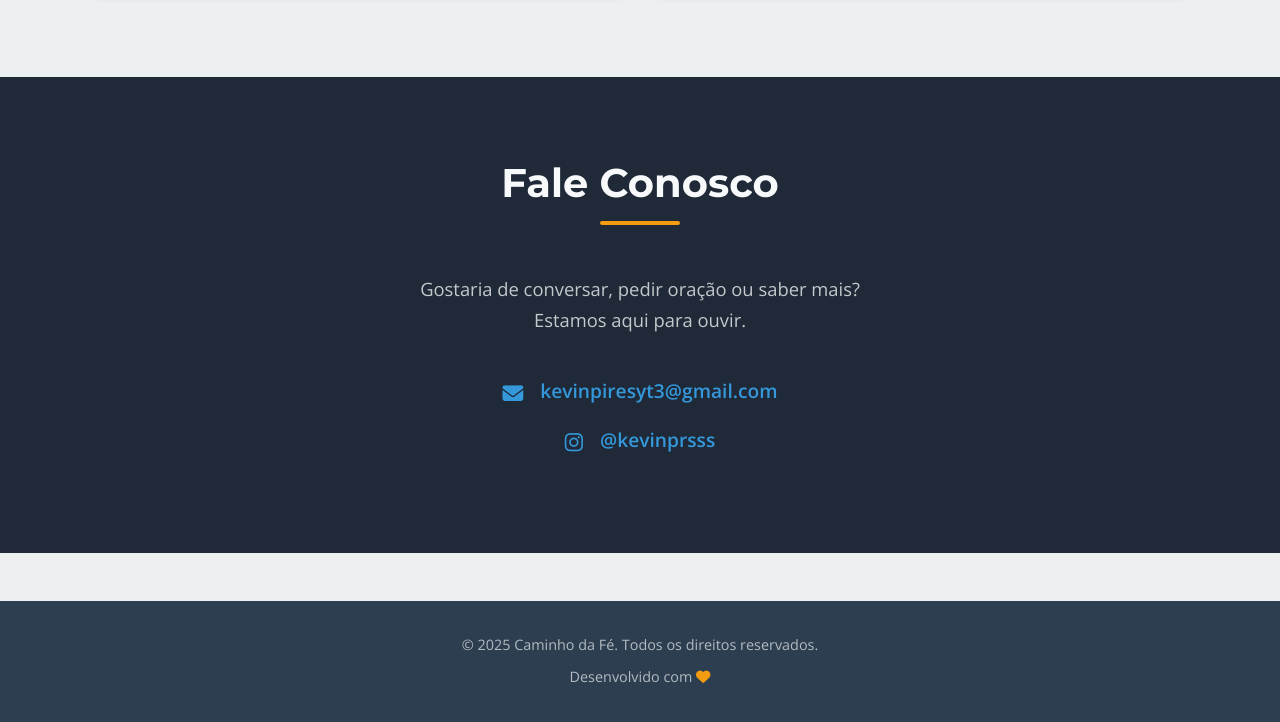
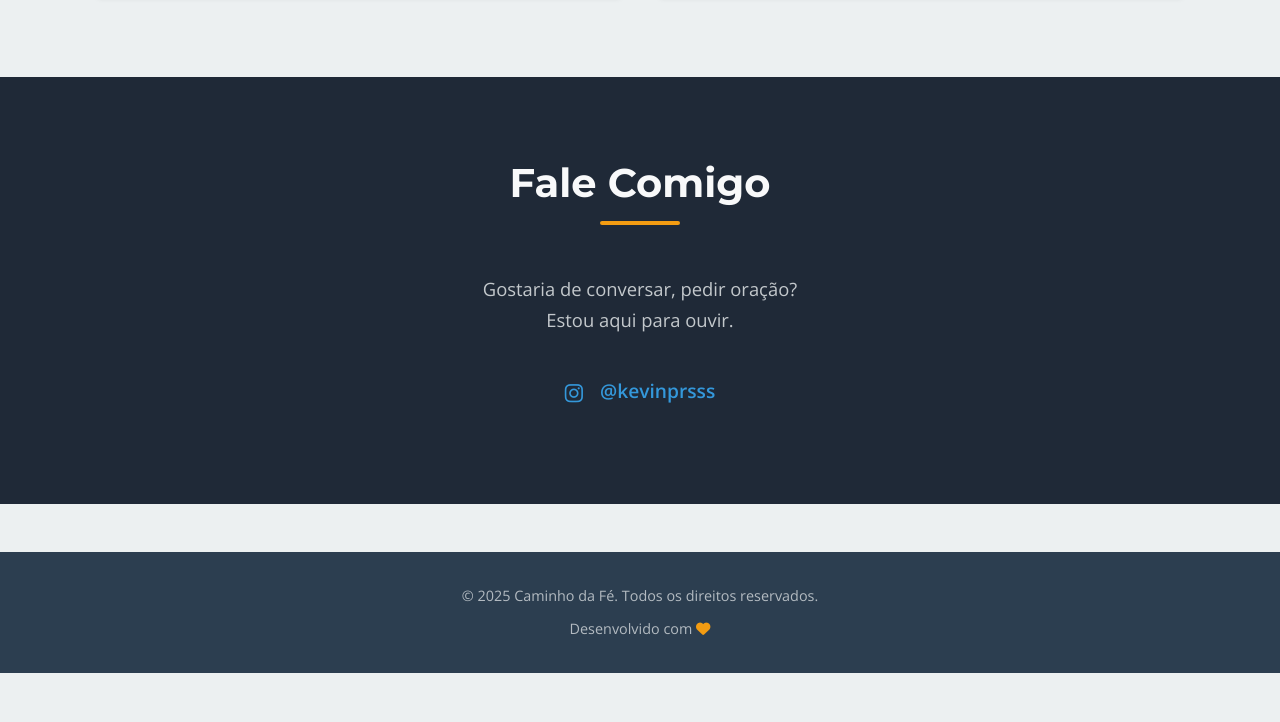
Before and after one commit to KevinPiress/Caminho-da-F-., a plain HTML site: page index.html in a window 1280 px wide. Shown: the part 2629-3351 px from the top of the page. After the commit the page ends 3302 px from the top, so only its background shows below. Drawn offline with nearby package versions, Linux system fonts and the light colour scheme.

Commit message:
Add files via upload

```diff
--- a/index.html
+++ b/index.html
@@ -144,14 +144,9 @@
         <!-- CONTATO -->
         <section id="contato" class="secao bg-dark">
             <div class="container text-center" data-aos="fade-up">
-                <h2>Fale Conosco</h2>
-                <p class="lead">Gostaria de conversar, pedir oração ou saber mais? <br>Estamos aqui para ouvir.</p>
+                <h2>Fale Comigo</h2>
+                <p class="lead">Gostaria de conversar, pedir oração? <br>Estou aqui para ouvir.</p>
                 <div class="contact-links">
-                    <p>
-                        <a href="mailto:kevinpiresyt3@gmail.com" class="link-contato">
-                            <i class="fas fa-envelope"></i> kevinpiresyt3@gmail.com
-                        </a>
-                    </p>
                     <p>
                         <a href="https://www.instagram.com/kevinprsss/" target="_blank" rel="noopener noreferrer"
                             class="link-contato">
```
